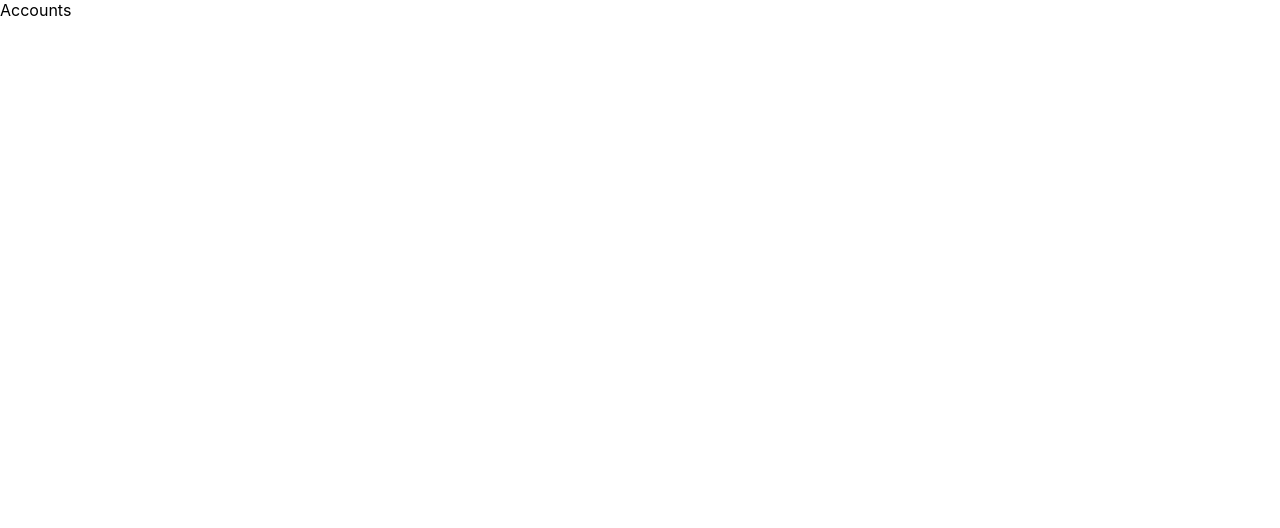
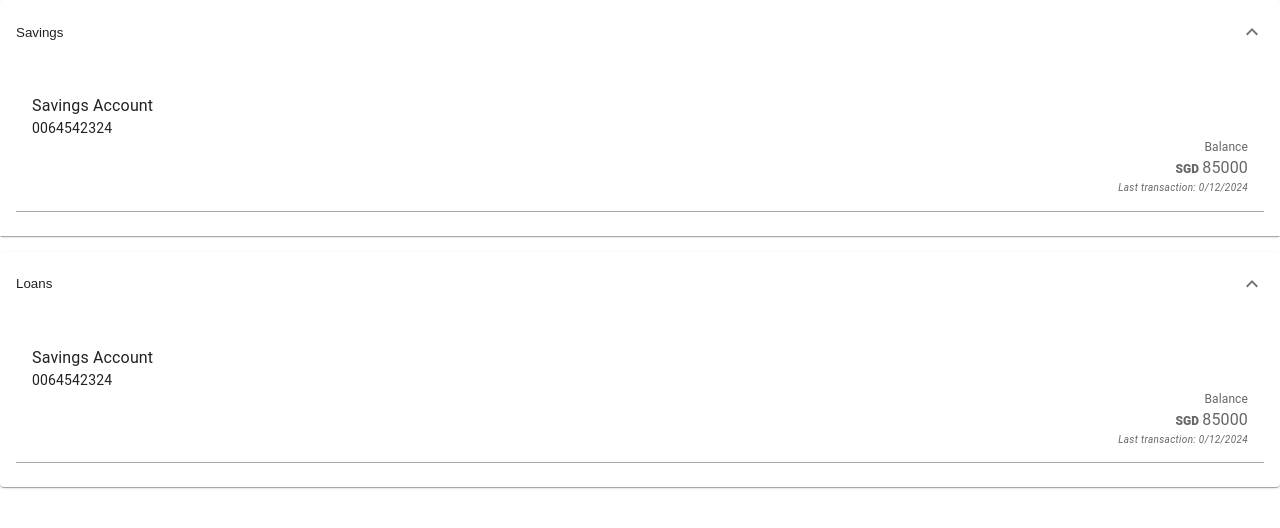
Before and after one commit to chandu-bommu/mortgage-banking, a React (Create React App) app: page /my/accounts in a window 1280 px wide. Shown: the top 528 px of the page. Built offline with nearby package versions, Linux system fonts and the light colour scheme.

Commit message:
sample components added

```diff
--- a/package.json
+++ b/package.json
@@ -5,6 +5,7 @@
   "dependencies": {
     "@emotion/react": "^11.13.5",
     "@emotion/styled": "^11.13.5",
+    "@mui/icons-material": "^6.1.10",
     "@mui/material": "^6.1.10",
     "cra-template": "1.2.0",
     "react": "^18.3.1",
--- /dev/null
+++ b/src/components/AccountSummary/AccountCard.jsx
@@ -0,0 +1,88 @@
+import * as React from 'react';
+import ListItem from '@mui/material/ListItem';
+import ListItemText from '@mui/material/ListItemText';
+import Typography from '@mui/material/Typography'
+import { Grid2 } from '@mui/material';
+
+const AccountCard = ({ type = "savings" }) => {
+    return (
+        <>
+            <ListItem alignItems="flex-start" sx={{ borderBottom: 'darkgray 1px solid' }}>
+                <ListItemText
+                    primary="Savings Account"
+                    secondary={
+                        <React.Fragment>
+                            <Grid2 container>
+                                <Grid2 size={{ xs: 12 }}>
+                                    <Typography
+                                        component="span"
+                                        variant="body2"
+                                        sx={{ color: 'text.primary', display: 'inline' }}
+                                    >
+                                        0064542324
+                                    </Typography>
+                                </Grid2>
+                                <Grid2 size={{ xs: 12 }}>
+                                    <Typography
+                                        component="span" sx={{ float: 'right', fontSize: '12px' }}>
+                                        {(type === "savings") ? "Balance" : "Outstanding"}
+                                    </Typography>
+                                </Grid2>
+                                <Grid2 size={{ xs: 12 }}>
+                                    <Typography
+                                        component="span" sx={{ float: 'right' }}>
+                                        <Typography variant='subtitle2' display="inline" sx={{ fontSize: '12px', fontWeight: 800 }}>SGD </Typography>
+                                        {"85000"}
+                                    </Typography>
+                                </Grid2>
+                                <Grid2 size={{ xs: 12 }}>
+                                    <Typography
+                                        component="span"
+                                        sx={{ float: 'right', fontSize: '10px' }}
+                                        variant='caption'
+                                    >
+                                        <i>Last transaction: 0/12/2024</i>
+                                    </Typography>
+                                </Grid2>
+                            </Grid2>
+                        </React.Fragment>
+                    }
+                />
+            </ListItem>
+            {/* <ListItem alignItems="flex-start">
+                <ListItemText
+                    primary="Savings Account"
+                    secondary={
+                        <React.Fragment>
+                            <Grid2 container>
+                                <Grid2 size={{ xs: 12 }}>
+                                    <Typography
+                                        component="span"
+                                        variant="body2"
+                                        sx={{ color: 'text.primary', display: 'inline' }}
+                                    >
+                                        0064542324
+                                    </Typography>
+                                </Grid2>
+                                <Grid2 size={{ xs: 12 }}>
+                                    <Typography
+                                        component="span" sx={{ float: 'right' }}>
+                                        {(type === "savings") ? "Balance" : "Outstanding"}
+                                    </Typography>
+                                </Grid2>
+                                <Grid2 size={{ xs: 12 }}>
+                                    <Typography
+                                        component="span" sx={{ float: 'right' }}>
+                                        <Typography display="inline">SGD </Typography>
+                                        {"85000"}
+                                    </Typography>
+                                </Grid2>
+                            </Grid2>
+                        </React.Fragment>
+                    }
+                />
+            </ListItem> */}
+        </>
+    );
+}
+export default AccountCard;
--- /dev/null
+++ b/src/components/AccountSummary/AccountList.jsx
@@ -0,0 +1,13 @@
+import * as React from 'react';
+import List from '@mui/material/List';
+import AccountCard from './AccountCard';
+import { Divider } from '@mui/material';
+
+const AccountList = () => {
+  return (
+    <List sx={{ width: '100%', bgcolor: 'background.paper' }}>
+      <AccountCard />
+    </List>
+  );
+};
+export default AccountList
--- a/src/components/AccountSummary/AccountSummary.jsx
+++ b/src/components/AccountSummary/AccountSummary.jsx
@@ -0,0 +1,39 @@
+import * as React from 'react';
+import Accordion from '@mui/material/Accordion';
+import AccordionSummary from '@mui/material/AccordionSummary';
+import AccordionDetails from '@mui/material/AccordionDetails';
+import ExpandMoreIcon from '@mui/icons-material/ExpandMore';
+import AccountList from './AccountList';
+
+const AccountSummary = () => {
+    return (
+        <div>
+            <Accordion defaultExpanded>
+                <AccordionSummary
+                    expandIcon={<ExpandMoreIcon />}
+                    aria-controls="panel1-content"
+                    id="panel1-header"
+                >
+                    Savings
+                </AccordionSummary>
+                <AccordionDetails>
+                    <AccountList />
+                </AccordionDetails>
+            </Accordion>
+            <Accordion defaultExpanded>
+                <AccordionSummary
+                    expandIcon={<ExpandMoreIcon />}
+                    aria-controls="panel2-content"
+                    id="panel2-header"
+                >
+                    Loans
+                </AccordionSummary>
+                <AccordionDetails>
+                    <AccountList />
+                </AccordionDetails>
+            </Accordion>
+        </div>
+    );
+};
+
+export default AccountSummary;
--- a/src/pages/Accounts/index.jsx
+++ b/src/pages/Accounts/index.jsx
@@ -1,10 +1,9 @@
 import React from 'react';
+import AccountSummary from '../../components/AccountSummary/AccountSummary';
 
 const Accounts = () => {
     return (
-        <div className="test">
-            Accounts
-        </div>
+        <AccountSummary />
     );
 };
 
```
Also changed, not shown: 1 other file (tests, documents, lock files or other folders).
